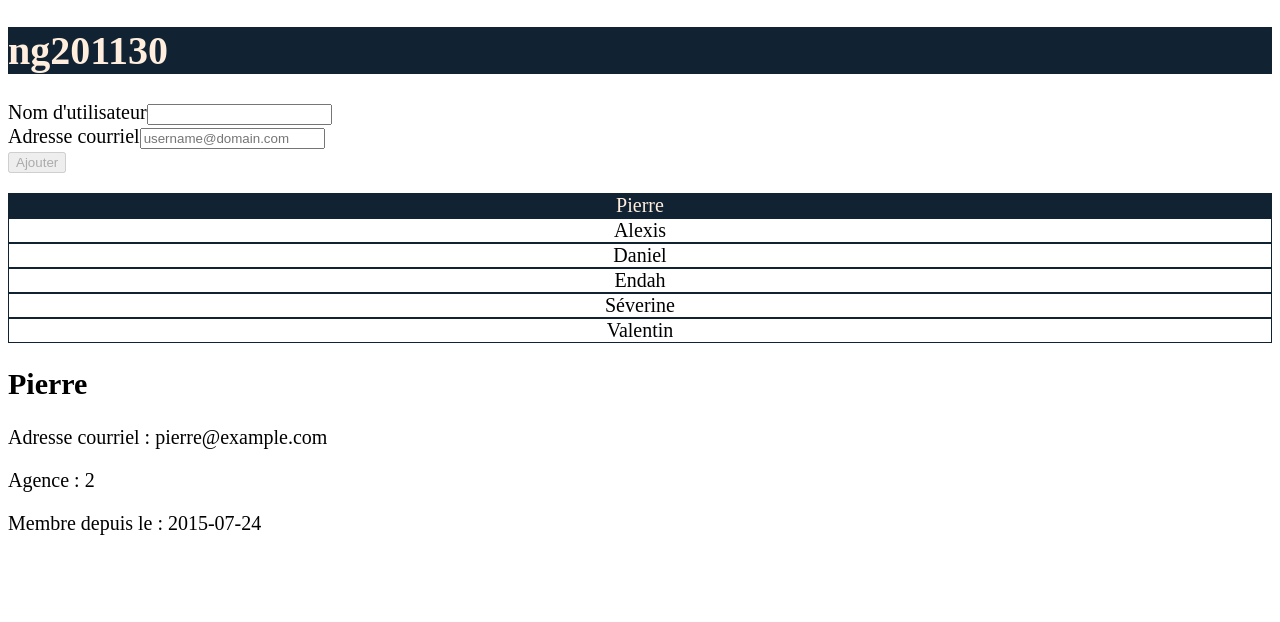
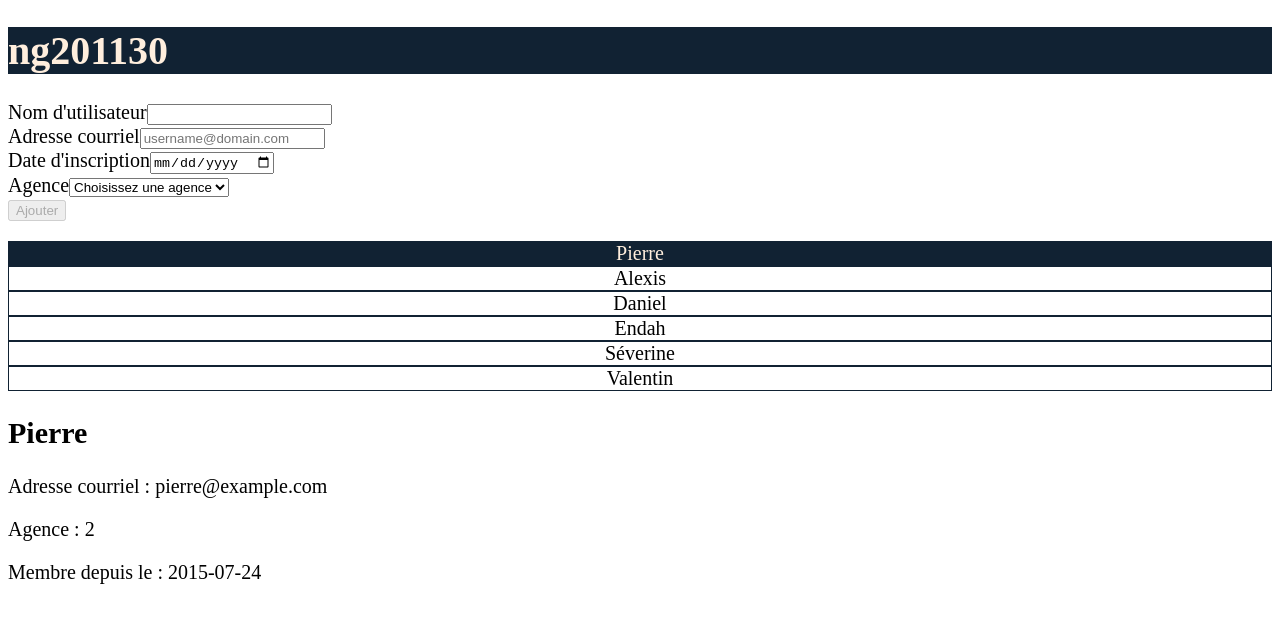
Before and after one commit to pbreteche/ng201130, an Angular app: page / in a window 1280 px wide. Shown: the top 622 px of the page. Built offline with nearby package versions, Linux system fonts and the light colour scheme.

Commit message:
add select and date field to reactive form

```diff
--- a/src/app/contact-create-reactive/contact-create-reactive.component.html
+++ b/src/app/contact-create-reactive/contact-create-reactive.component.html
@@ -17,5 +17,26 @@
       <p *ngIf="email.errors.email">Vous devez saisir un email au format valide</p>
     </div>
   </div>
+  <div>
+    <label for="new-contact-member-since">Date d'inscription</label>
+    <input type="date" name="member-since" id="new-contact-member-since"
+           formControlName="memberSince" required>
+    <div class="error" *ngIf="memberSince.invalid && memberSince.touched">
+      <p *ngIf="memberSince.errors.required">Ce champs est obligatoire</p>
+    </div>
+  </div>
+  <div>
+    <label for="new-contact-agency">Agence</label>
+    <select name="agency" id="new-contact-agency"
+            formControlName="agency" required>
+      <option value="" disabled selected>Choisissez une agence</option>
+      <option value="0">Troyes</option>
+      <option value="1">Compiègne</option>
+      <option value="2">Belfort</option>
+    </select>
+    <div class="error" *ngIf="agency.invalid && agency.touched">
+      <p *ngIf="agency.errors.required">Ce champs est obligatoire</p>
+    </div>
+  </div>
   <button [disabled]="createForm.invalid">Ajouter</button>
 </form>
--- a/src/app/contact-create-reactive/contact-create-reactive.component.ts
+++ b/src/app/contact-create-reactive/contact-create-reactive.component.ts
@@ -16,6 +16,12 @@ export class ContactCreateReactiveComponent {
     email: new FormControl('', [
       Validators.required,
       Validators.email
+    ]),
+    memberSince: new FormControl('', [
+      Validators.required
+    ]),
+    agency: new FormControl('', [
+      Validators.required
     ])
   });
 
@@ -31,4 +37,12 @@ export class ContactCreateReactiveComponent {
   get email(): AbstractControl {
     return this.createForm.get('email');
   }
+
+  get memberSince(): AbstractControl {
+    return this.createForm.get('memberSince');
+  }
+
+  get agency(): AbstractControl {
+    return this.createForm.get('agency');
+  }
 }
```
